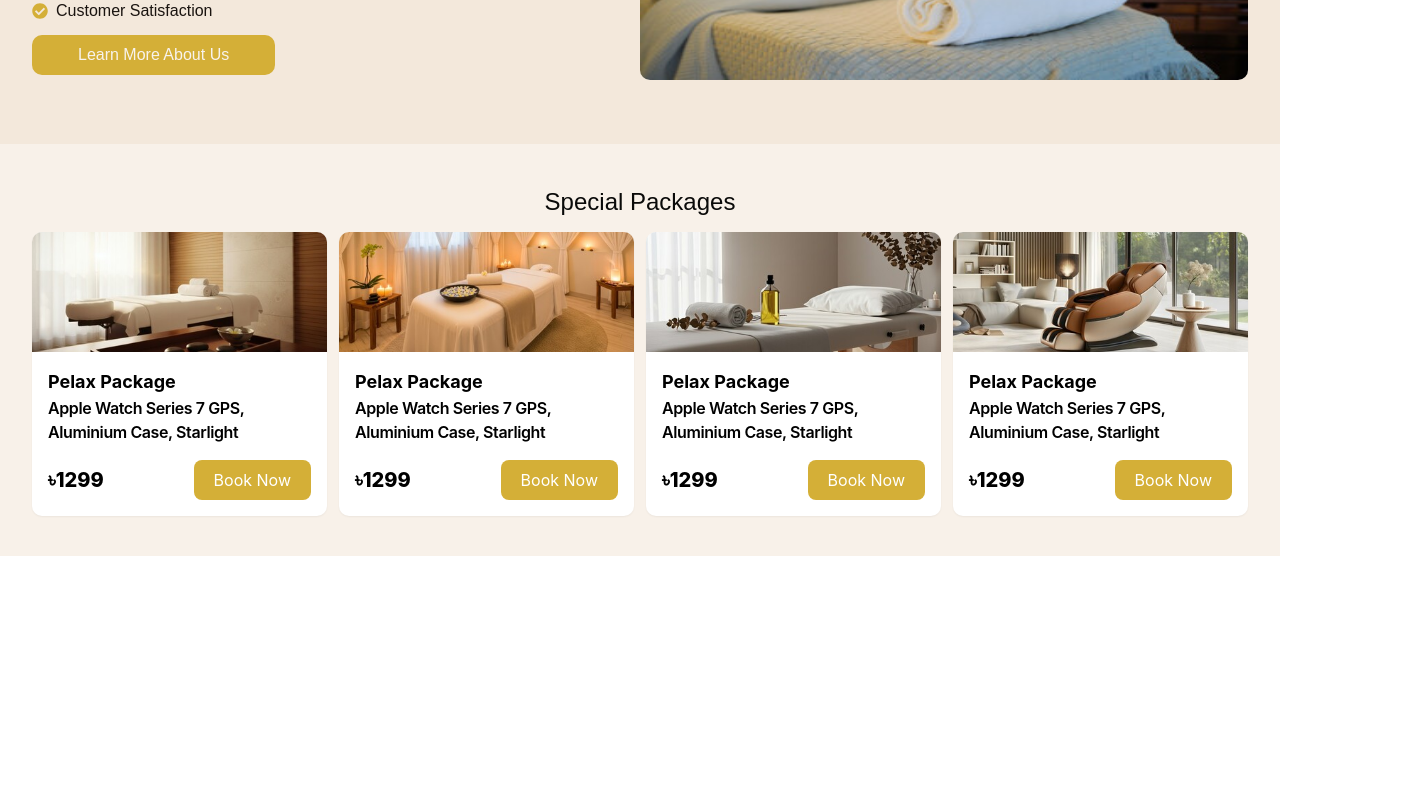
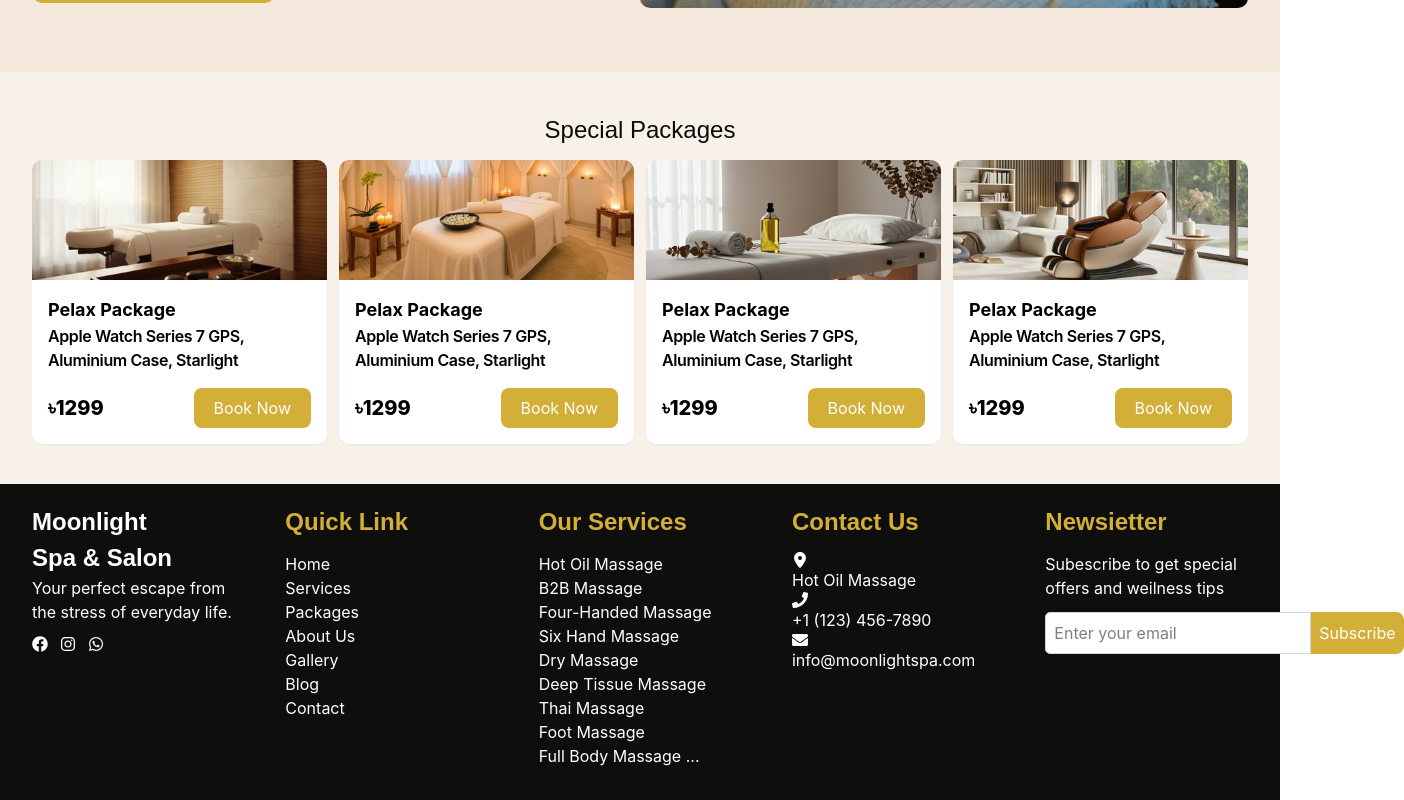
Before and after one commit to Mehedi43g/Moonlight-Spa-Salon-, a React (Vite) app: page / in a window 1280 px wide. Shown: the part 1415-2215 px from the top of the page, 1404 px wide, since content can reach past the window. Before the commit the page ends 1971 px from the top, so only its background shows below. Built offline with nearby package versions, Linux system fonts and the light colour scheme.

Commit message:
Footer part is ready

```diff
--- /dev/null
+++ b/src/Commponents/Footer.jsx
@@ -0,0 +1,87 @@
+import React from 'react'
+import Container from './Container'
+import { FaEnvelope, FaFacebook, FaInstagram, FaPhone, FaWhatsapp } from 'react-icons/fa'
+import { FaLocationDot } from 'react-icons/fa6'
+
+const Footer = () => {
+  return (
+    <section className="bg-[#0a0a09fa] text-white py-5">
+        <Container>
+            <div className="flex justify-between gap-3">
+
+                <div className="w-2/12">
+                    <h2 className='text-[24px] font-poppins font-semibold'>Moonlight <br /> Spa & Salon</h2>
+                    <p>Your perfect escape from the stress of everyday life.</p>
+                    <div className="flex gap-3 py-3">
+                        <FaFacebook />
+                        <FaInstagram />
+                        <FaWhatsapp />
+                    </div>
+                </div>
+                 <div className="w-2/12">
+                    <h2 className='text-[24px] font-poppins font-semibold text-[#D4AF37]'>Quick Link</h2>
+                    <div className="flex gap-3 py-3">
+                         <ul>
+                            <li>Home</li>
+                            <li>Services</li>
+                            <li>Packages</li>
+                            <li>About Us</li>
+                            <li>Gallery</li>
+                            <li>Blog</li>
+                            <li>Contact</li>
+                         </ul>
+                    </div>
+                </div>
+                <div className="w-2/12">
+                    <h2 className='text-[24px] font-poppins font-semibold text-[#D4AF37]'>Our Services</h2>
+                    <div className="flex gap-3 py-3">
+                         <ul>
+                            <li>Hot Oil Massage</li>
+                            <li>B2B Massage</li>
+                            <li>Four-Handed Massage</li>
+                            <li>Six Hand Massage</li>
+                            <li>Dry Massage</li>
+                            <li>Deep Tissue Massage</li>
+                            <li>Thai Massage</li>
+                            <li>Foot Massage</li>
+                            <li>Full Body Massage ...</li>
+                         </ul>
+                    </div>
+                </div>
+                <div className="w-2/12">
+                    <h2 className='text-[24px] font-poppins font-semibold text-[#D4AF37]'>Contact Us </h2>
+                    <div className="flex gap-3 py-3">
+                          <ul>
+                            <li>
+                                 <FaLocationDot />
+                                  Hot Oil Massage</li>
+                            <li>
+                                 <FaPhone />
+                                  +1 (123) 456-7890</li>
+                            <li>
+                                 <FaEnvelope />
+                                  info@moonlightspa.com</li>
+                         </ul>
+                    </div>
+                </div>
+                <div className="w-2/12">
+                    <h2 className='text-[24px] font-poppins font-semibold text-[#D4AF37]'>Newsietter </h2>
+                    <div className="flex gap-3 py-3">
+                          <ul>
+                            <li> Subescribe to get special offers and weilness tips</li>
+
+                         </ul>
+                    </div>
+                         <form className="flex">
+                            <input type="email" placeholder='Enter your email' className='p-2 rounded-l-lg text-black '
+                             className='border border-gray-300 focus:outline-none focus:ring-2 focus:ring-blue-500 bg-white text-black p-2 rounded-l-[5px]' />
+                             <button type="submit" className='bg-[#D4AF37] cursor-pointer text-white p-2 rounded-r-lg hover:bg-[#D4AF37cc] transition-colors duration-300'>Subscribe</button>
+                         </form>
+                </div>
+            </div>
+        </Container>
+    </section>
+  )
+}
+
+export default Footer
--- a/src/Commponents/Navber.jsx
+++ b/src/Commponents/Navber.jsx
@@ -2,7 +2,7 @@ import Container from "./Container"
 
 const Navber = () => {
   return (
-    <nav className="bg-[#1A1410] shadow">
+    <nav className="bg-[#1a141086] shadow fixed w-full h-20 top-0 left-0 z-50">
       <Container>
 
     <div className="flex py-4 items-center justify-between font-poppins text-white font-">
--- a/src/Pages/Home.jsx
+++ b/src/Pages/Home.jsx
@@ -1,5 +1,6 @@
 
 import Banner from "../Commponents/Banner"
+import Footer from "../Commponents/Footer"
 import Navber from "../Commponents/Navber"
 import Poster from "../Commponents/Poster"
 import ServiceCard from "../Commponents/ServiceCard"
@@ -13,7 +14,7 @@ const Home = () => {
         <ServiceCard/>
         <Poster/>
         <SpecialPackages/>
-
+       <Footer/>
     </div>
   )
 }
--- /dev/null
+++ b/src/layout/Layout.jsx
@@ -0,0 +1,9 @@
+import React from 'react'
+
+const Layout = () => {
+  return (
+    <div>Layout</div>
+  )
+}
+
+export default Layout
```
